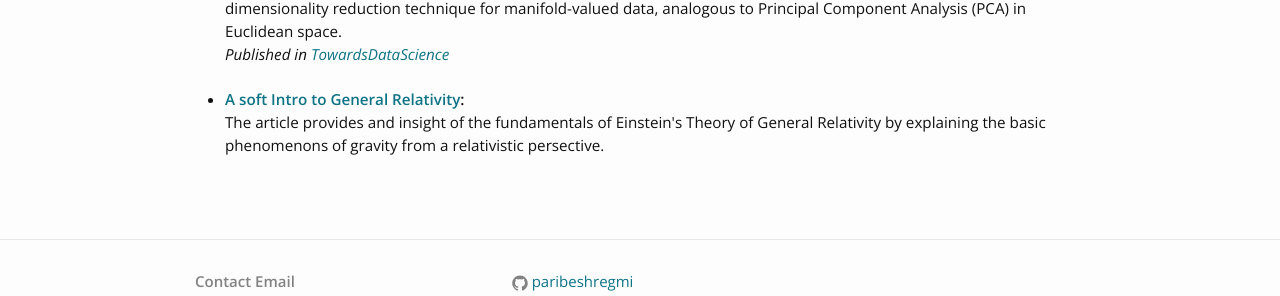
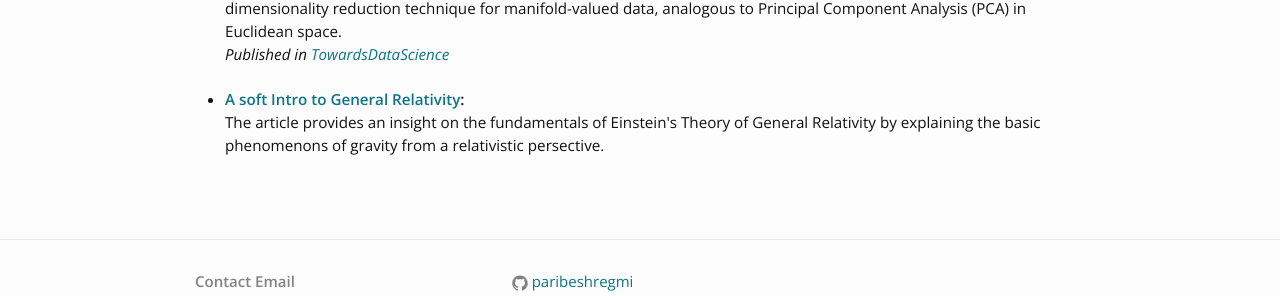
Before and after one commit to paribeshregmi/paribeshregmi.github.io, a Jekyll site: the page built from assets/pages/blog.markdown, in a window 1280 px wide. Shown: the part 322-618 px from the top of the page. Built offline with Jekyll 4.4.1, drawn with Linux system fonts in a browser that asks for light colours.

Commit message:
Update blog.markdown

```diff
--- a/assets/pages/blog.markdown
+++ b/assets/pages/blog.markdown
@@ -16,6 +16,6 @@ permalink: /blog/
     </li><br>
     <li>
     <b><a href="https://paribeshregmi.medium.com/a-soft-intro-to-general-relativity-aa46da221747" target="_blank" rel="noopener noreferrer">A soft Intro to General Relativity</a>:</b><br>
-        The article provides and insight of the fundamentals of Einstein's Theory of General Relativity by explaining the basic phenomenons of gravity from a relativistic persective.
+        The article provides an insight on the fundamentals of Einstein's Theory of General Relativity by explaining the basic phenomenons of gravity from a relativistic persective.
     </li><br>
 </ul>
```
